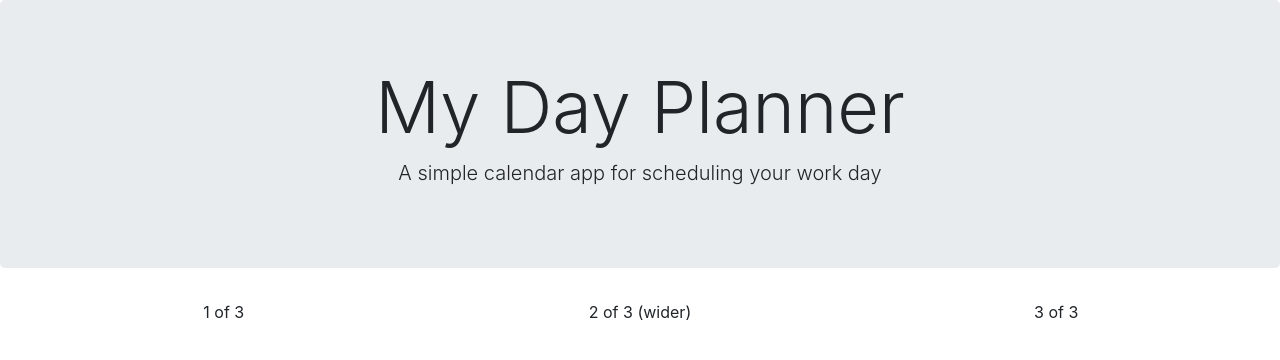
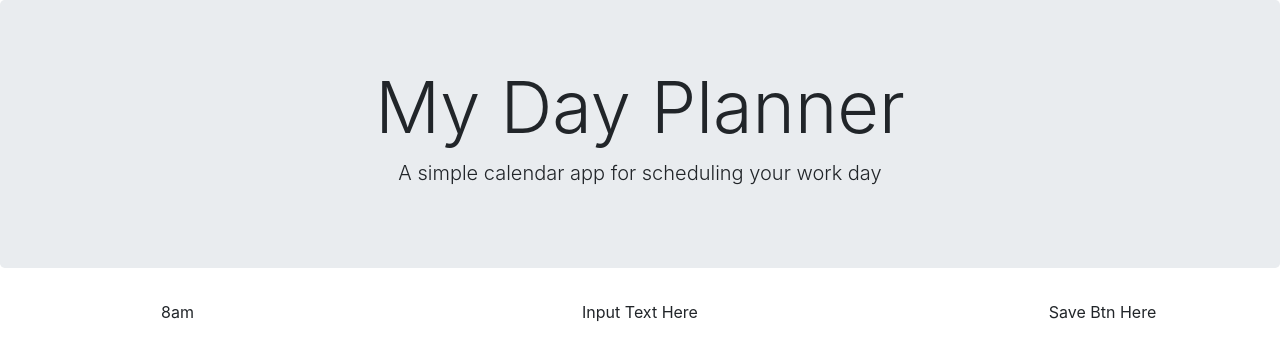
Before and after one commit to EMtheDM/Day_Planner, a plain HTML site: page index.html in a window 1280 px wide. Drawn offline with nearby package versions, Linux system fonts and the light colour scheme.

Commit message:
container adjustments

```diff
--- a/index.html
+++ b/index.html
@@ -20,23 +20,25 @@
       <p id="currentDay" class="lead"></p>
       </div>
     </header>
-
+    <!-- 8am-9am Container -->
     <div class="container text-center">
       <div class="container">
       <div class="row">
-        <div class="col">
-          1 of 3
+        <div class="col-2">
+          8am
         </div>
-        <div class="col-6">
-          2 of 3 (wider)
+        <div class="col-8">
+          Input Text Here
         </div>
-        <div class="col">
-          3 of 3
+        <div class="col-2">
+          Save Btn Here
         </div>
       </div>
       </div>
     </div>
 
+
+
     <script src="https://cdnjs.cloudflare.com/ajax/libs/jquery/3.2.1/jquery.min.js"></script>
     <script src="https://cdnjs.cloudflare.com/ajax/libs/moment.js/2.24.0/moment.min.js"></script>
   </body>
```
